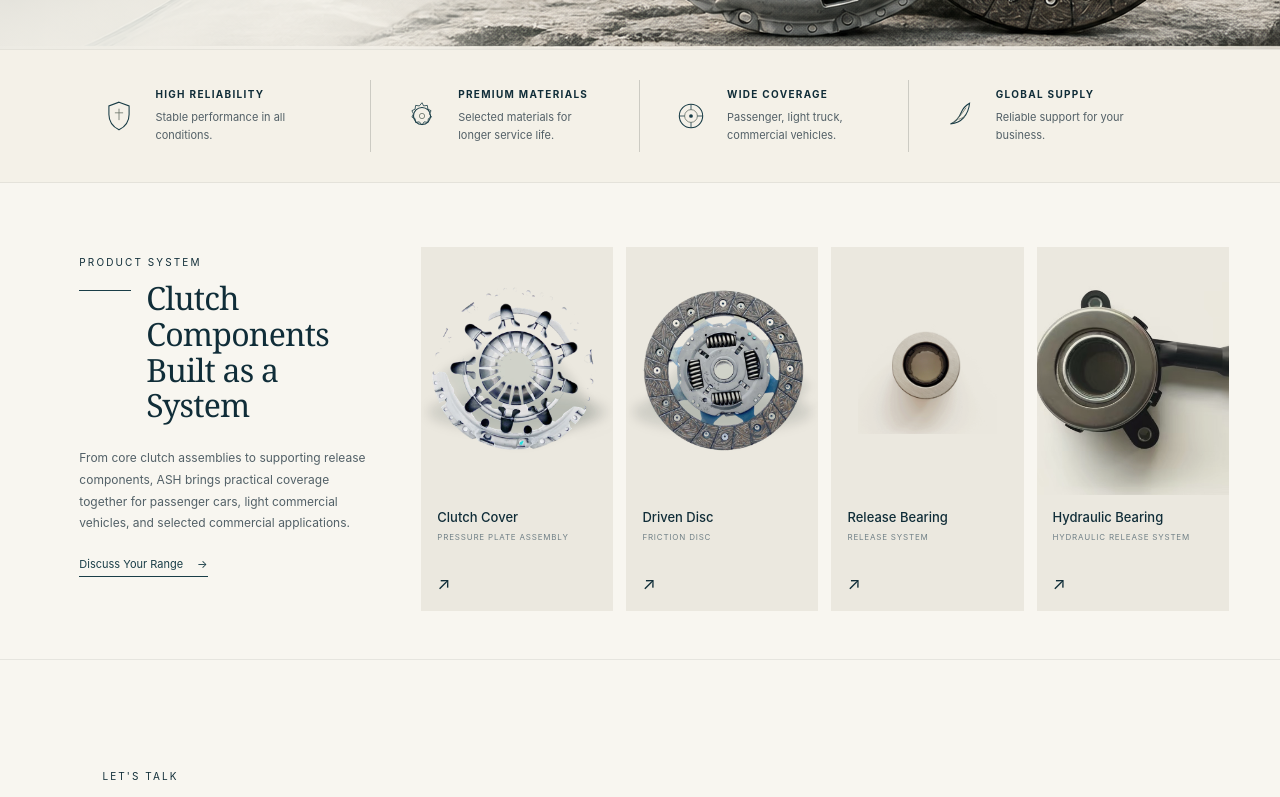
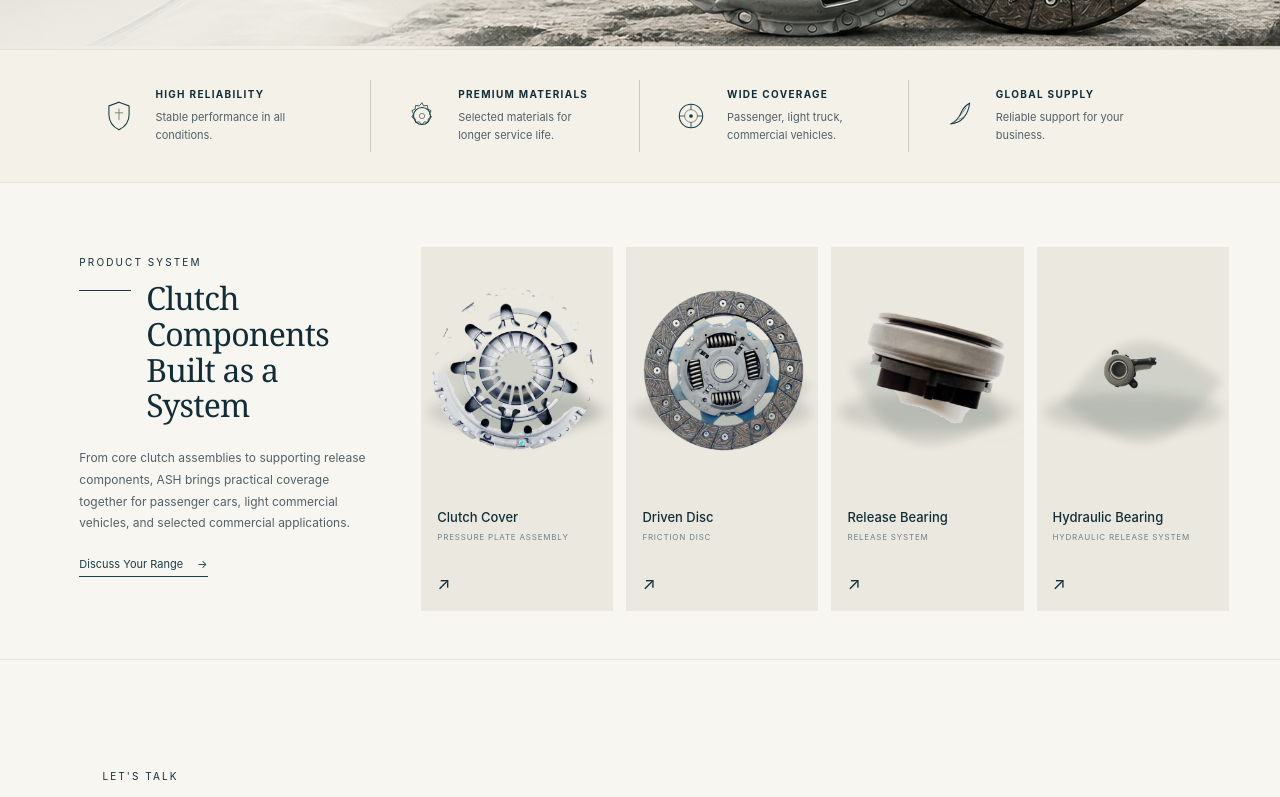
Before and after one commit to starr9430/ash-website, a React (Vite) app: page / in a window 1280 px wide. Shown: the part 545-1342 px from the top of the page. Built offline with nearby package versions, Linux system fonts and the light colour scheme.

Commit message:
Use processed editorial assets in Product System

```diff
--- a/src/sections/Coverage.jsx
+++ b/src/sections/Coverage.jsx
@@ -13,13 +13,13 @@ const products = [
   },
   {
     key: 'release',
-    image: '/assets/library/products/release-bearing-front-01.webp',
+    image: '/assets/library/derived/products/release-bearing-editorial.webp',
     title: 'Release Bearing',
     subtitle: 'RELEASE SYSTEM',
   },
   {
     key: 'hydraulic',
-    image: '/assets/library/originals/products/液压轴承-高清.jpg',
+    image: '/assets/library/derived/products/hydraulic-bearing-editorial.webp',
     title: 'Hydraulic Bearing',
     subtitle: 'HYDRAULIC RELEASE SYSTEM',
   },
@@ -44,7 +44,7 @@ function Coverage() {
 
       <div className="product-grid">
         {products.map((item) => (
-          <article className={`product-card product-card--${item.key}`} key={item.title}>
+          <article className="product-card" key={item.title}>
             <div className="product-image">
               <img className="product-photo" src={item.image} alt={item.title} loading="lazy" />
             </div>
```
